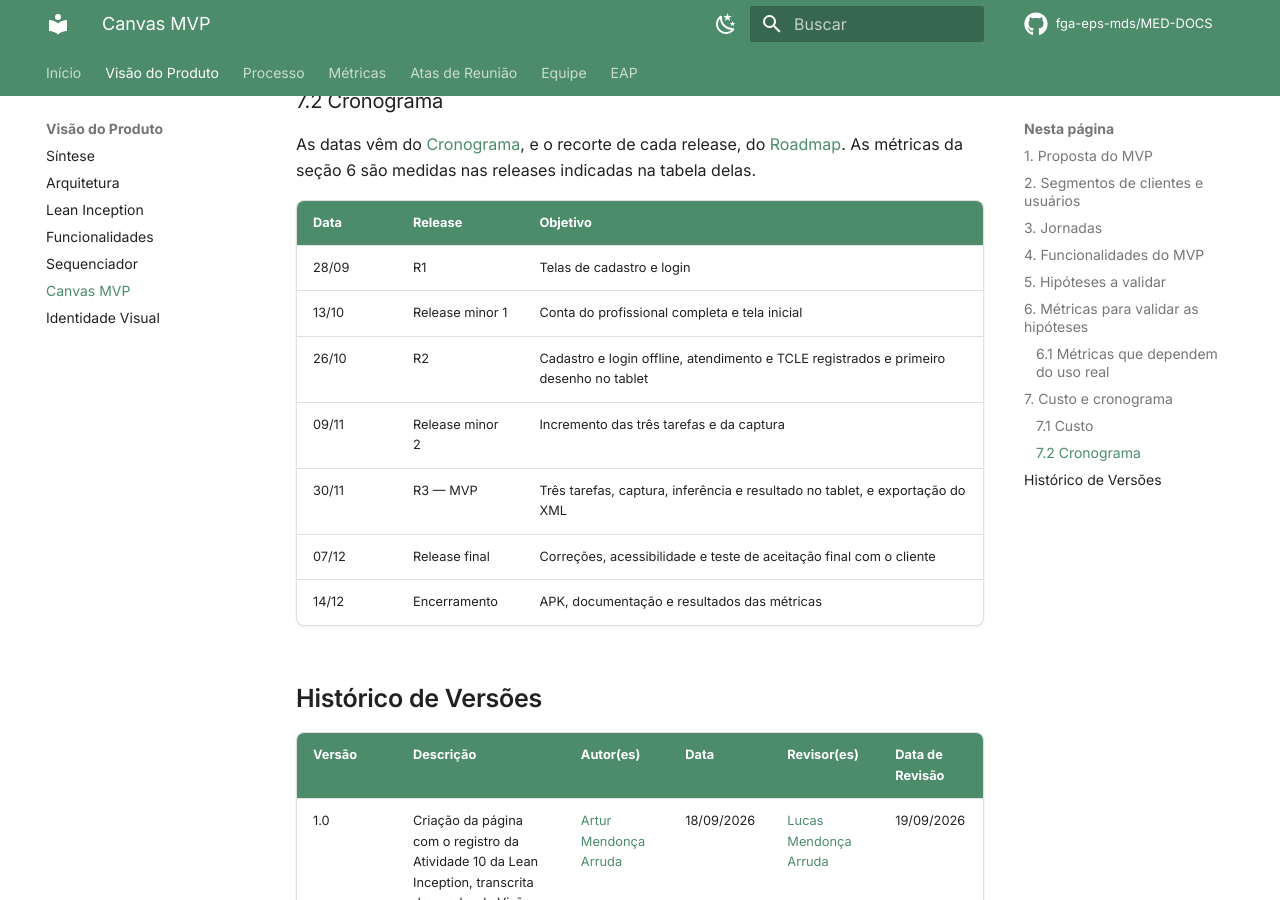
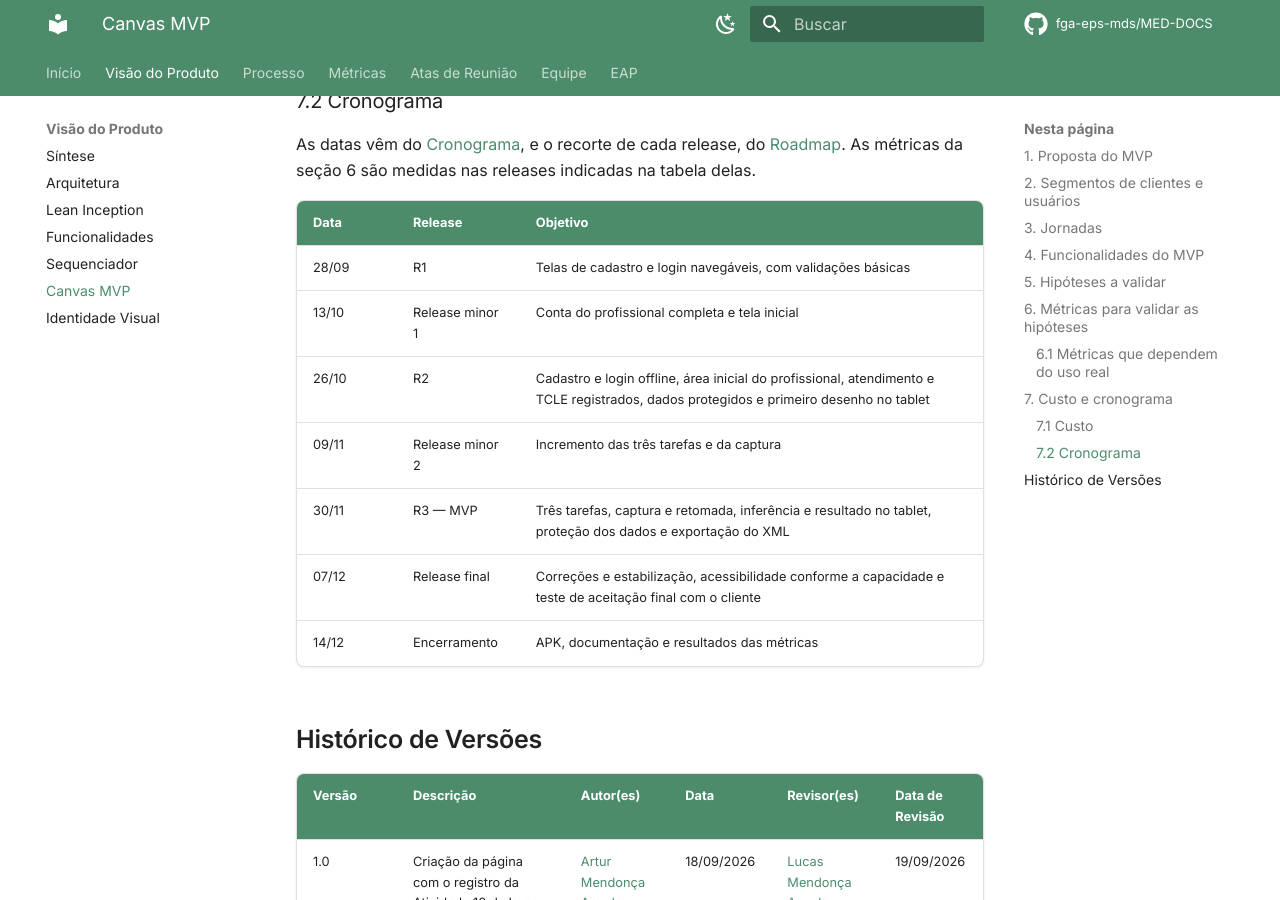
Before and after one commit to apollen27983/UNIEURO_MED-DOCS, an MkDocs documentation site: the page built from docs/produto/canvas-mvp.md, in a window 1280 px wide and 900 px high, scrolled down 4100 px. Built offline with MkDocs 1.6.1 and Material for MkDocs 9.7.7, drawn with Linux system fonts in a browser that asks for light colours; comment, search, counter and statistics services are not loaded.

Commit message:
docs(canvas-mvp): alinha o cronograma ao cronograma e ao roadmap de 12/10
A R2 passa a incluir a área inicial do profissional e a proteção dos
dados, e as demais releases seguem o texto atual do cronograma.

```diff
--- a/docs/produto/canvas-mvp.md
+++ b/docs/produto/canvas-mvp.md
@@ -90,12 +90,12 @@ As datas vêm do [Cronograma](../processo/cronograma.md), e o recorte de cada re
 
 | Data | Release | Objetivo |
 |---|---|---|
-| 28/09 | R1 | Telas de cadastro e login |
+| 28/09 | R1 | Telas de cadastro e login navegáveis, com validações básicas |
 | 13/10 | Release minor 1 | Conta do profissional completa e tela inicial |
-| 26/10 | R2 | Cadastro e login offline, atendimento e TCLE registrados e primeiro desenho no tablet |
+| 26/10 | R2 | Cadastro e login offline, área inicial do profissional, atendimento e TCLE registrados, dados protegidos e primeiro desenho no tablet |
 | 09/11 | Release minor 2 | Incremento das três tarefas e da captura |
-| 30/11 | R3 — MVP | Três tarefas, captura, inferência e resultado no tablet, e exportação do XML |
-| 07/12 | Release final | Correções, acessibilidade e teste de aceitação final com o cliente |
+| 30/11 | R3 — MVP | Três tarefas, captura e retomada, inferência e resultado no tablet, proteção dos dados e exportação do XML |
+| 07/12 | Release final | Correções e estabilização, acessibilidade conforme a capacidade e teste de aceitação final com o cliente |
 | 14/12 | Encerramento | APK, documentação e resultados das métricas |
 
 ## Histórico de Versões
```
